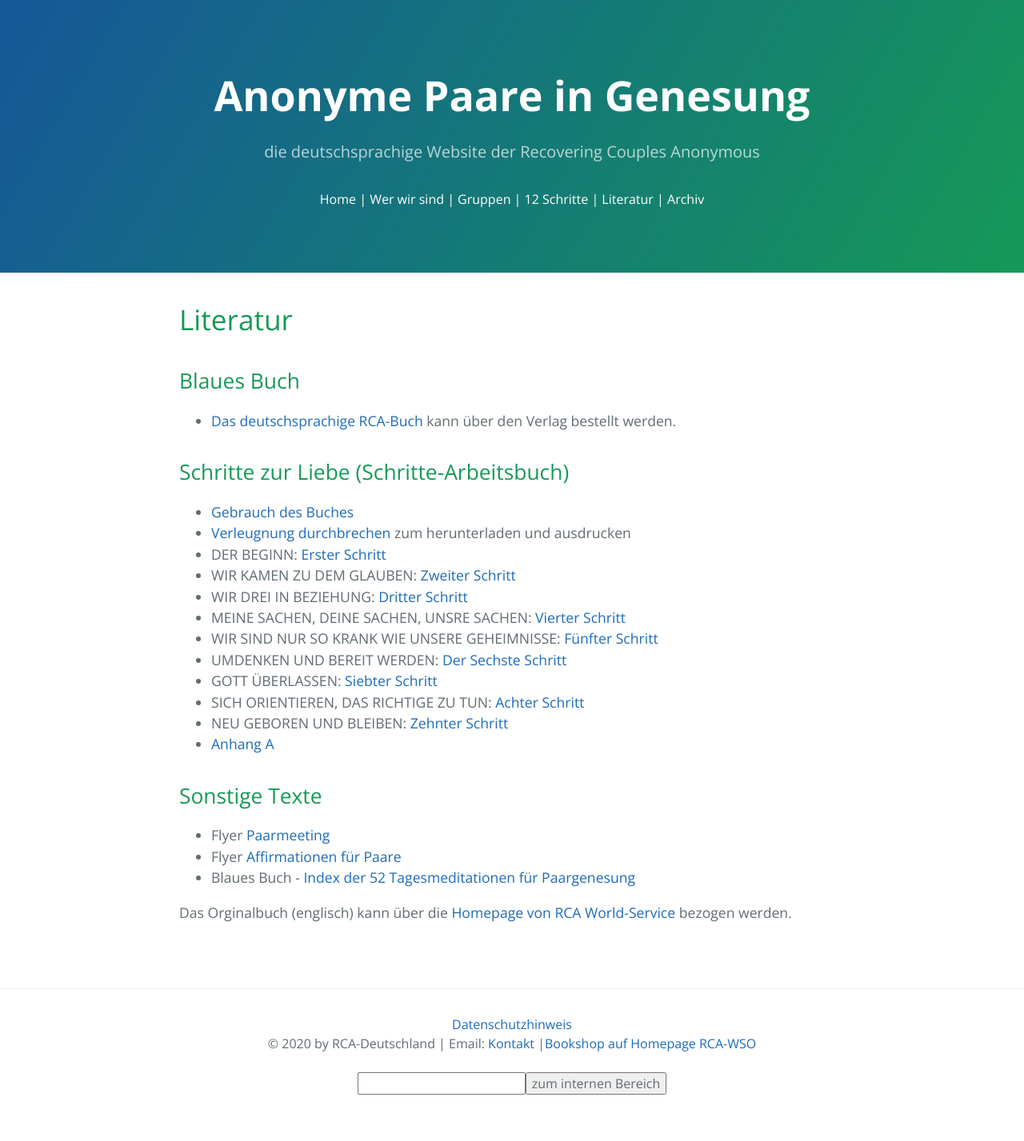
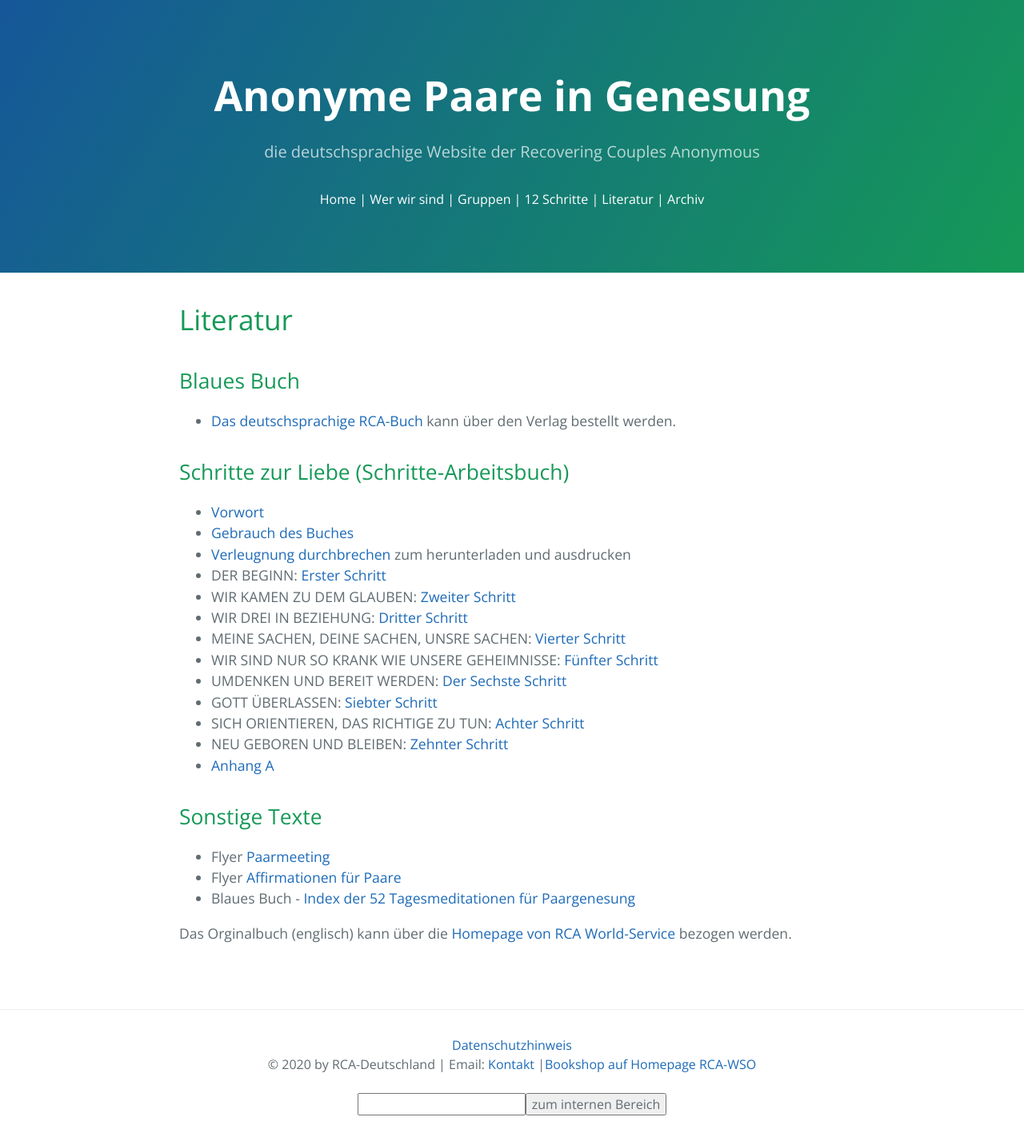
Before and after one commit to rcadeutschland/rcadeutschland.github.io, a Jekyll site: the page built from Literatur.md, in a window 1280 px wide. Shown: the whole page at 80% size. Built offline with Jekyll 4.4.1, drawn with Linux system fonts in a browser that asks for light colours; before the commit the page ends 1401 px from its top, so only the background shows below that.

Commit message:
Update Literatur.md
Achim, 2.8.2020: Vorwort eingefügt gemäß Mail von cs vom 27.07.20, 20:53 Uhr.

```diff
--- a/Literatur.md
+++ b/Literatur.md
@@ -11,6 +11,7 @@
 
 ## Schritte zur Liebe (Schritte-Arbeitsbuch)
 
+* [Vorwort](files/VORWORT.pdf)
 * [Gebrauch des Buches](files/GebrauchDesBuches.pdf)
 * [Verleugnung durchbrechen](files/RCA-GreenBookDENIAL.pdf) zum herunterladen und ausdrucken
 * DER BEGINN: [Erster Schritt](files/1.Schritt.pdf)
```
